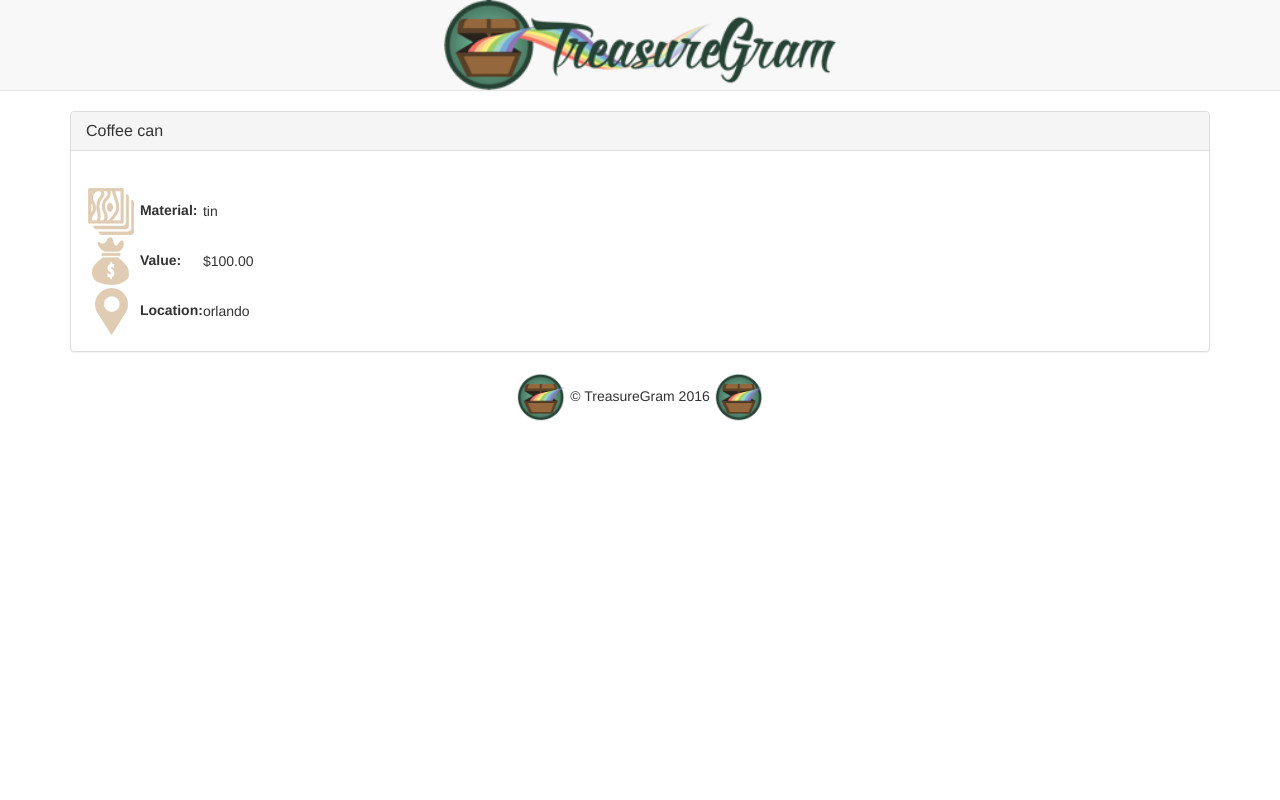
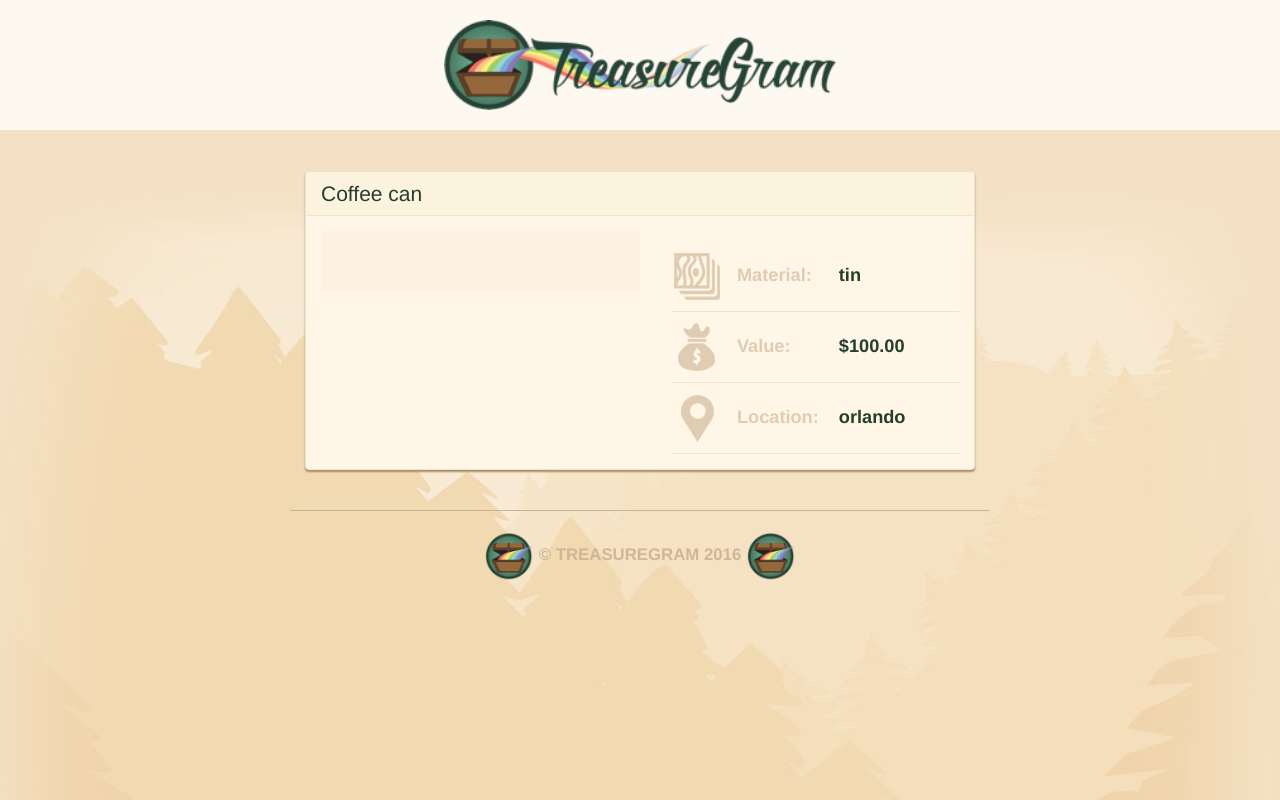
Before and after one commit to BrianLusina/TreasureGram, a Django app: page / in a window 1280 px wide. Run offline with Django 3.2, Linux system fonts and the light colour scheme; data comes from the database, SQL or seed files in the repository; some libraries are stand-ins or nearby versions.

Commit message:
Update styles

```diff
--- a/main_app/static/styles.css
+++ b/main_app/static/styles.css
@@ -1,3 +1,113 @@
-h1{
-color:red;
+/* This would be bootstrap-custom.css */
+
+/* ----- Bootstrap Theme ----- */
+
+body {
+  background:  #f3e1c5 url(images/brand-bg.jpg) no-repeat center top;
+  color: #263d2c;
 }
+
+.container {
+  max-width: 700px;
+  padding-top: 40px;
+}
+
+.navbar {
+  margin-bottom: 0;
+  padding-bottom: 20px;
+  padding-top: 20px;
+}
+
+.navbar-default {
+  background: #fdf9f0;
+  border-color: #ece4cf;
+}
+
+.panel {
+  background: #fff6e8;
+  border-color: #ece4cf;
+  box-shadow: 0 2px 2px #a58d65;
+}
+
+.panel-default .panel-heading {
+  background: #fbf3dd;
+  border-color: #ece4cf;
+}
+
+.panel-body {
+  position: relative;
+}
+
+.panel-title {
+  font-size: 1.5em;
+  color: #263d2c;
+}
+
+/* ----- Custom Stuff ----- */
+
+.footer {
+  border-top: 1px solid #c6b397;
+  color: #d0b695;
+  font-weight: bold;
+  font-size: 1.2em;
+  margin-bottom: 20px;
+  margin-top: 40px;
+  padding-top: 20px;
+  text-transform: uppercase;
+}
+
+.treasure {
+  margin-bottom: 20px;
+}
+
+.treasure:last-child {
+  margin-bottom: 0;
+}
+
+.treasure-photo {
+  background: #fdf2e1;
+  float: left;
+  margin-right: 5%;
+  padding: 20px;
+  position: relative;
+  text-align: center;
+  width: 50%;
+}
+
+.treasure-photo img {
+  height: 180px;
+  max-width: 100%;
+}
+
+.treasure-table {
+  float: left;
+  margin-top: 10px;
+  width: 45%;
+}
+
+.treasure-table img {
+  margin-right: 10px;
+}
+
+.treasure-table tr {
+  border-bottom: 1px solid #ece4cf;
+}
+
+.treasure-table td,
+.treasure-table th {
+  font-weight: bold;
+  font-size: 1.3em;
+  padding-bottom: 10px;
+  padding-top: 10px;
+  vertical-align: baseline;
+}
+
+.treasure-table th {
+  color: #e0ccb2;
+  white-space: nowrap;
+}
+
+.treasure-table td:last-child {
+  padding-left: 20px;
+  width: 100%;
+}
```
